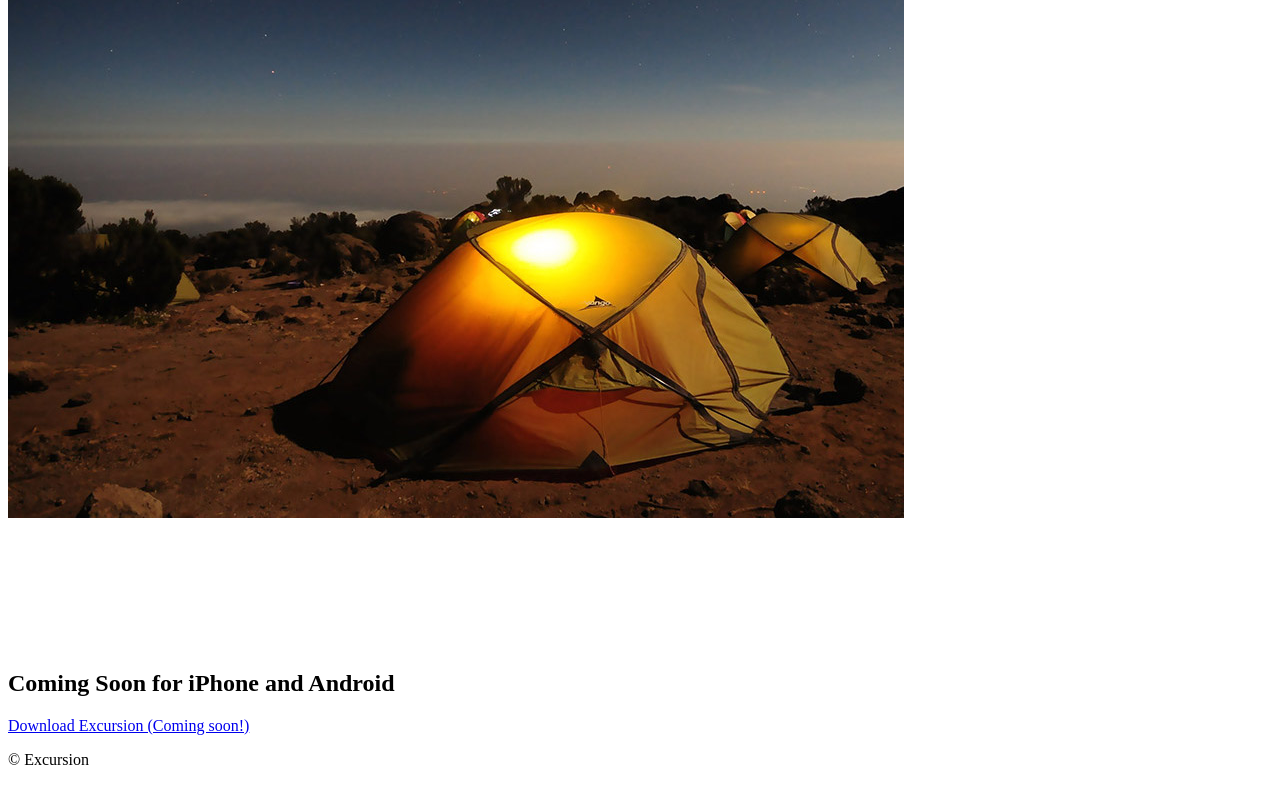
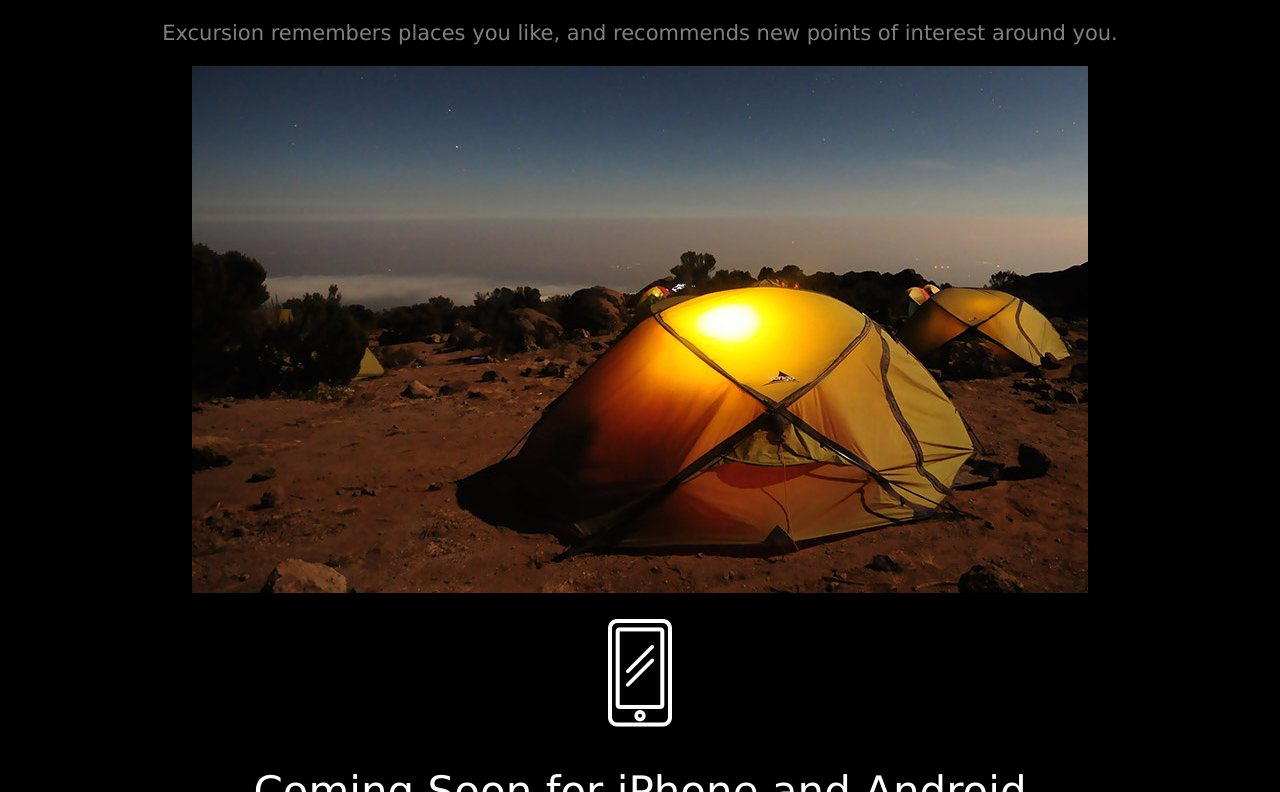
Before and after one commit to Ally42/excursion, a plain HTML site: page index.html in a window 1280 px wide. Shown: the part 423-1215 px from the top of the page. Drawn offline with Linux system fonts and the light colour scheme.

Commit message:
Add files via upload

```diff
--- a/resources/css/style.css
+++ b/resources/css/style.css
@@ -1,27 +1,32 @@
 h1 {
-  font-family: Veranda;
     color: white;
     font-size: 50px;
     font-weight: normal;
     text-align: center;
+    }
 h3 {
     font-size: 16px;
     color: aquamarine;
     }
-background {
-  color: black;
-  align-content: center;
-}
-body {font-family: Veranda;
+body {
+      font-family: Verdana, sans-serif;
+      text-align: center;
+      background-color: black;
+      color: white;
      }
 h2 {
-font-family: Veranda;
      font-size: 42px;
      font-weight: 300;
      color: white
      }
 p {
-  font-family: Veranda;
       font-size: 21px;
       color: gray
      }
+  .cta {
+      color: Aquamarine;
+  font-size: 16px;
+     }
+  .footer {
+      text-align: right;
+     }
```
Lines whose indentation alone changed are shown as unchanged.
